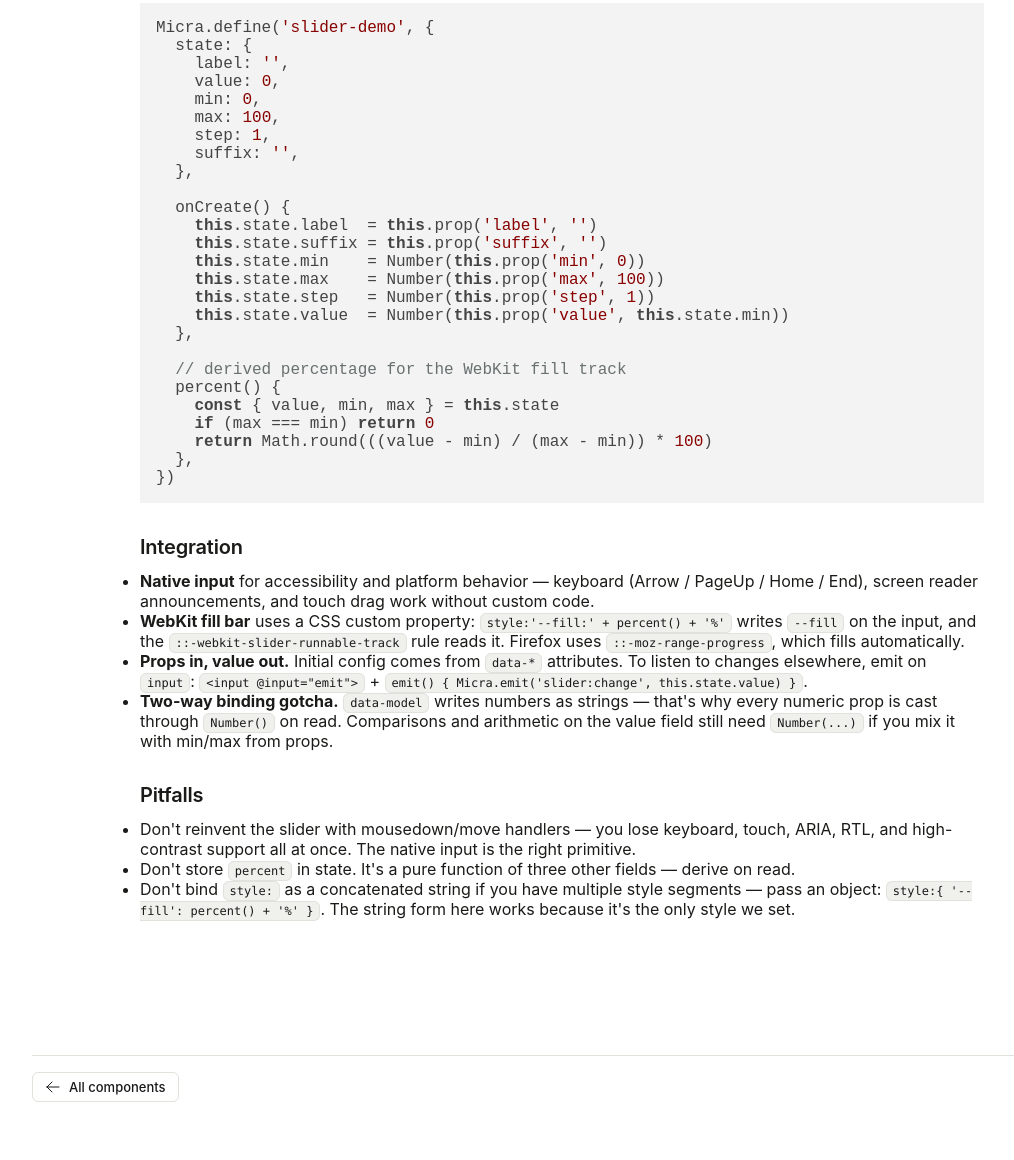
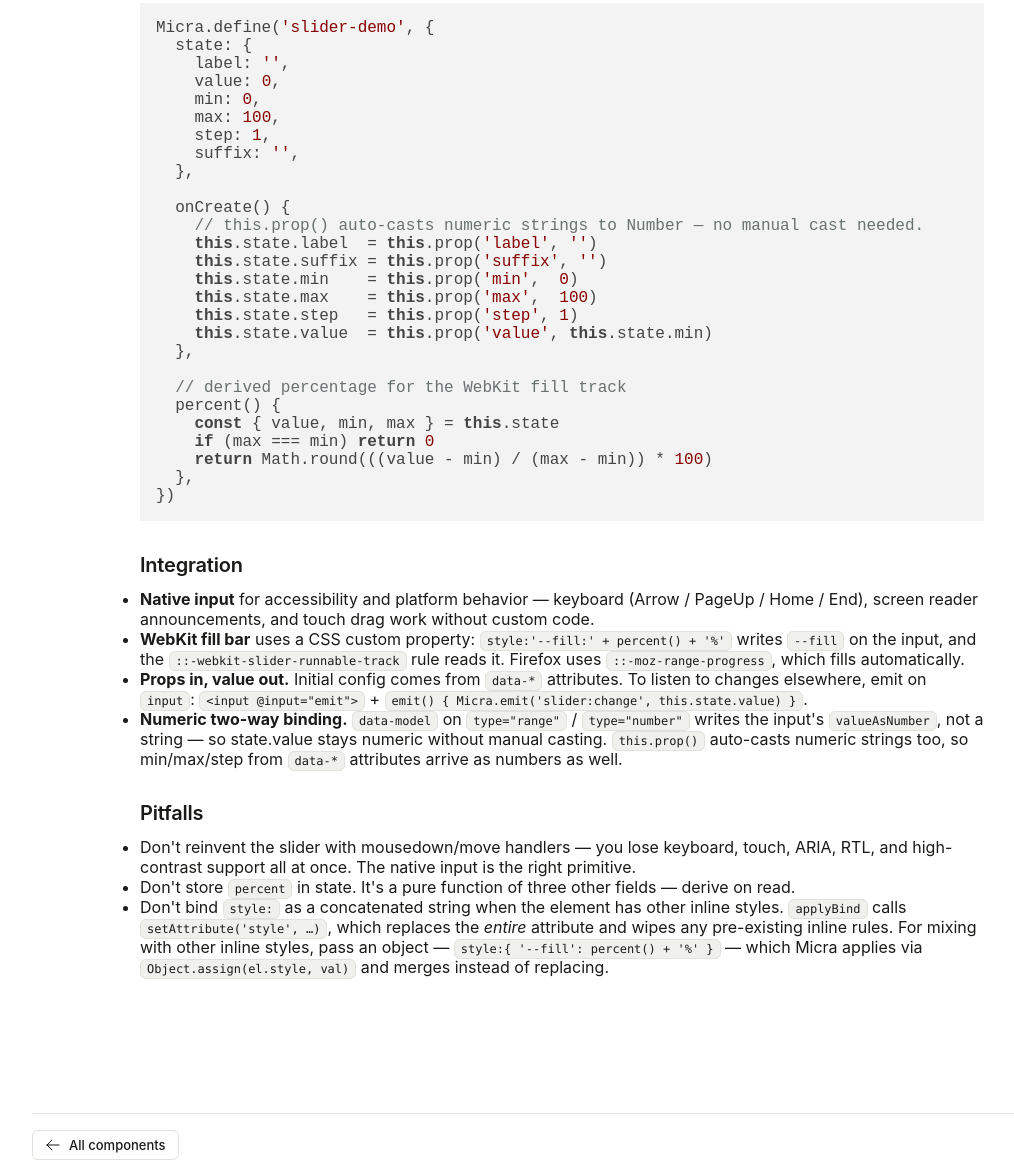
Before and after one commit to denisfl/micra.js, a website: page components/slider.html in a window 1280 px wide. Shown: the part 829-1989 px from the top of the page, without its empty margins (188-1202 px from the left). Before the commit the page ends 1931 px from the top, so only its background shows below. Drawn offline with nearby package versions, Linux system fonts and the light colour scheme.

Commit message:
Simplify toggle prop casting with prop() auto-cast
`this.prop()` now casts "true"/"false" to booleans and numeric
strings to numbers, so explicit `Number()` and string comparisons
in `onCreate` are no longer needed.

```diff
--- a/components/slider.html
+++ b/components/slider.html
@@ -135,12 +135,13 @@
   },
 
   onCreate() {
+    // this.prop() auto-casts numeric strings to Number — no manual cast needed.
     this.state.label  = this.prop('label', '')
     this.state.suffix = this.prop('suffix', '')
-    this.state.min    = Number(this.prop('min', 0))
-    this.state.max    = Number(this.prop('max', 100))
-    this.state.step   = Number(this.prop('step', 1))
-    this.state.value  = Number(this.prop('value', this.state.min))
+    this.state.min    = this.prop('min',  0)
+    this.state.max    = this.prop('max',  100)
+    this.state.step   = this.prop('step', 1)
+    this.state.value  = this.prop('value', this.state.min)
   },
 
   // derived percentage for the WebKit fill track
@@ -179,13 +180,16 @@
                 <span class="inline-code">emit() { Micra.emit('slider:change', this.state.value) }</span>.
               </li>
               <li>
-                <strong>Two-way binding gotcha.</strong>
-                <span class="inline-code">data-model</span> writes numbers as
-                strings — that's why every numeric prop is cast through
-                <span class="inline-code">Number()</span> on read. Comparisons
-                and arithmetic on the value field still need
-                <span class="inline-code">Number(...)</span> if you mix it
-                with min/max from props.
+                <strong>Numeric two-way binding.</strong>
+                <span class="inline-code">data-model</span> on
+                <span class="inline-code">type="range"</span> /
+                <span class="inline-code">type="number"</span> writes the
+                input's <span class="inline-code">valueAsNumber</span>, not a
+                string — so state.value stays numeric without manual casting.
+                <span class="inline-code">this.prop()</span> auto-casts
+                numeric strings too, so min/max/step from
+                <span class="inline-code">data-*</span> attributes arrive as
+                numbers as well.
               </li>
             </ul>
           </section>
@@ -204,10 +208,16 @@
               </li>
               <li>
                 Don't bind <span class="inline-code">style:</span> as a
-                concatenated string if you have multiple style segments —
-                pass an object:
-                <span class="inline-code">style:{ '--fill': percent() + '%' }</span>.
-                The string form here works because it's the only style we set.
+                concatenated string when the element has other inline styles.
+                <span class="inline-code">applyBind</span> calls
+                <span class="inline-code">setAttribute('style', …)</span>,
+                which replaces the <em>entire</em> attribute and wipes any
+                pre-existing inline rules. For mixing with other inline
+                styles, pass an object —
+                <span class="inline-code">style:{ '--fill': percent() + '%' }</span>
+                — which Micra applies via
+                <span class="inline-code">Object.assign(el.style, val)</span>
+                and merges instead of replacing.
               </li>
             </ul>
           </section>
@@ -237,14 +247,13 @@
         onCreate() {
           this.state.label  = this.prop("label", "");
           this.state.suffix = this.prop("suffix", "");
-          this.state.min    = Number(this.prop("min", 0));
-          this.state.max    = Number(this.prop("max", 100));
-          this.state.step   = Number(this.prop("step", 1));
-          this.state.value  = Number(this.prop("value", this.state.min));
+          this.state.min    = this.prop("min",  0);
+          this.state.max    = this.prop("max",  100);
+          this.state.step   = this.prop("step", 1);
+          this.state.value  = this.prop("value", this.state.min);
         },
         percent() {
-          const value = Number(this.state.value);
-          const { min, max } = this.state;
+          const { value, min, max } = this.state;
           if (max === min) return 0;
           return Math.round(((value - min) / (max - min)) * 100);
         },
```
Also changed, not shown: components/dropdown.html (+7 -3 lines), components/index.html (+1 -1 lines), components/toggle.html (+6 -6 lines), recipes/search-debounce.html (+5 -3 lines).
